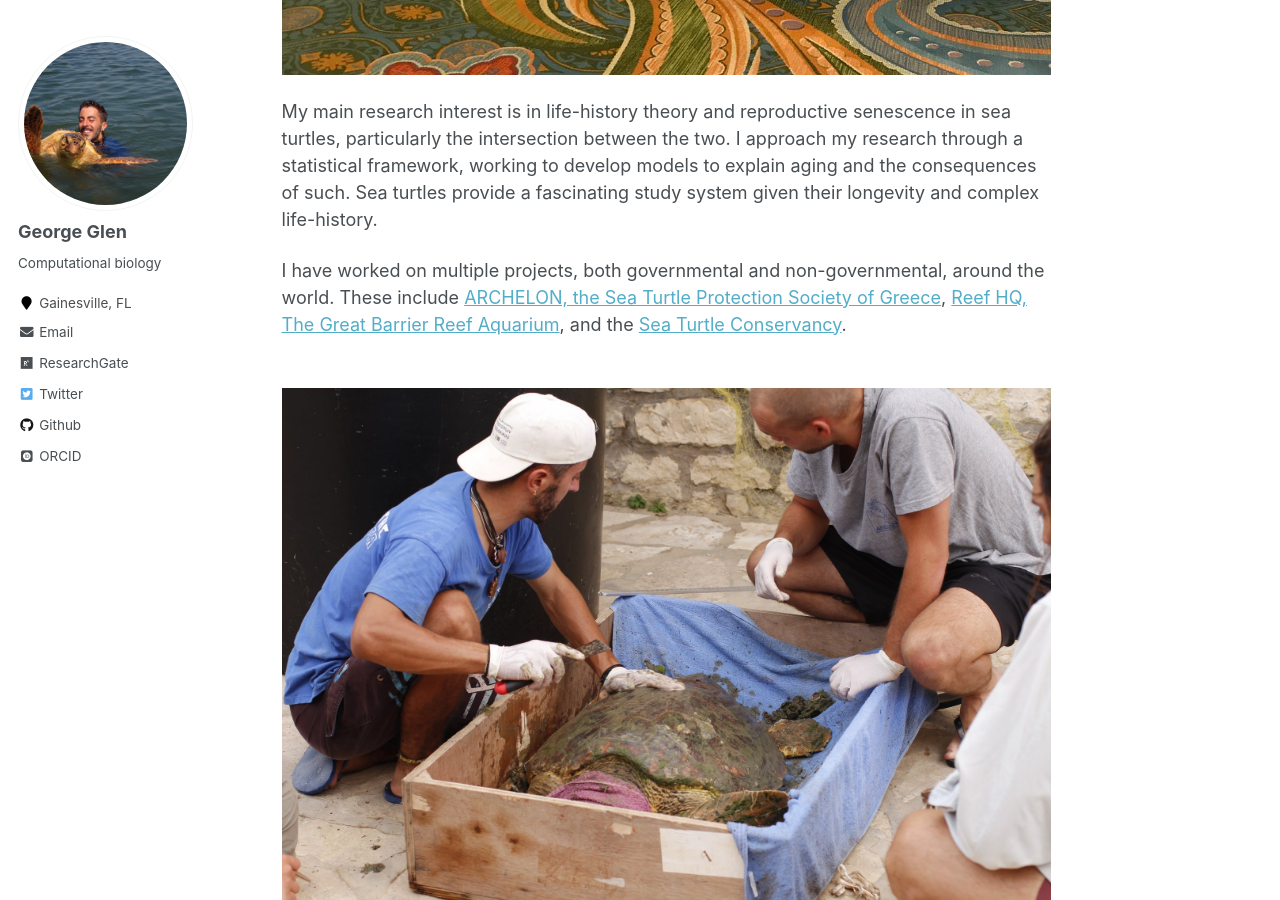
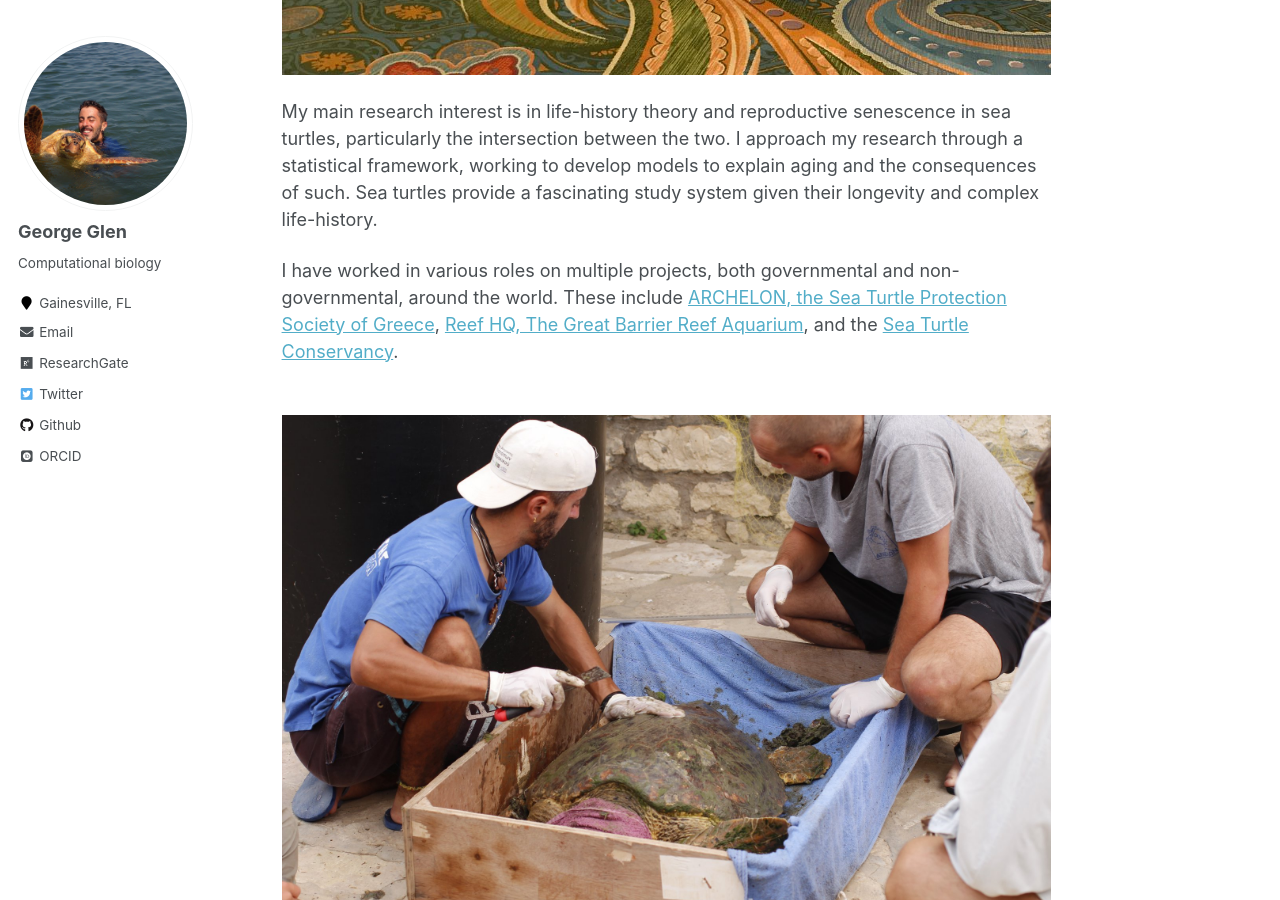
Before and after one commit to constantin-george/constantin-george.github.io, a Jekyll site: the page built from _pages/about.md, in a window 1280 px wide and 900 px high, scrolled down 853 px. Built offline with Jekyll 4.4.1, drawn with Linux system fonts in a browser that asks for light colours; some web fonts are replaced.

Commit message:
Update about.md

```diff
--- a/_pages/about.md
+++ b/_pages/about.md
@@ -15,7 +15,7 @@ I am a doctoral student in the Biology Department at the University of Florida.
 
 My main research interest is in life-history theory and reproductive senescence in sea turtles, particularly the intersection between the two. I approach my research through a statistical framework, working to develop models to explain aging and the consequences of such. Sea turtles provide a fascinating study system given their longevity and complex life-history.
 
-I have worked on multiple projects, both governmental and non-governmental, around the world. These include [ARCHELON, the Sea Turtle Protection Society of Greece](https://www.archelon.gr/index_eng.php), [Reef HQ, The Great Barrier Reef Aquarium](https://www.reefhq.com.au), and the [Sea Turtle Conservancy](https://conserveturtles.org).
+I have worked in various roles on multiple projects, both governmental and non-governmental, around the world. These include [ARCHELON, the Sea Turtle Protection Society of Greece](https://www.archelon.gr/index_eng.php), [Reef HQ, The Great Barrier Reef Aquarium](https://www.reefhq.com.au), and the [Sea Turtle Conservancy](https://conserveturtles.org).
 
 
 <br/><img src='/images/sea_turtle_greece1.png'>
```
